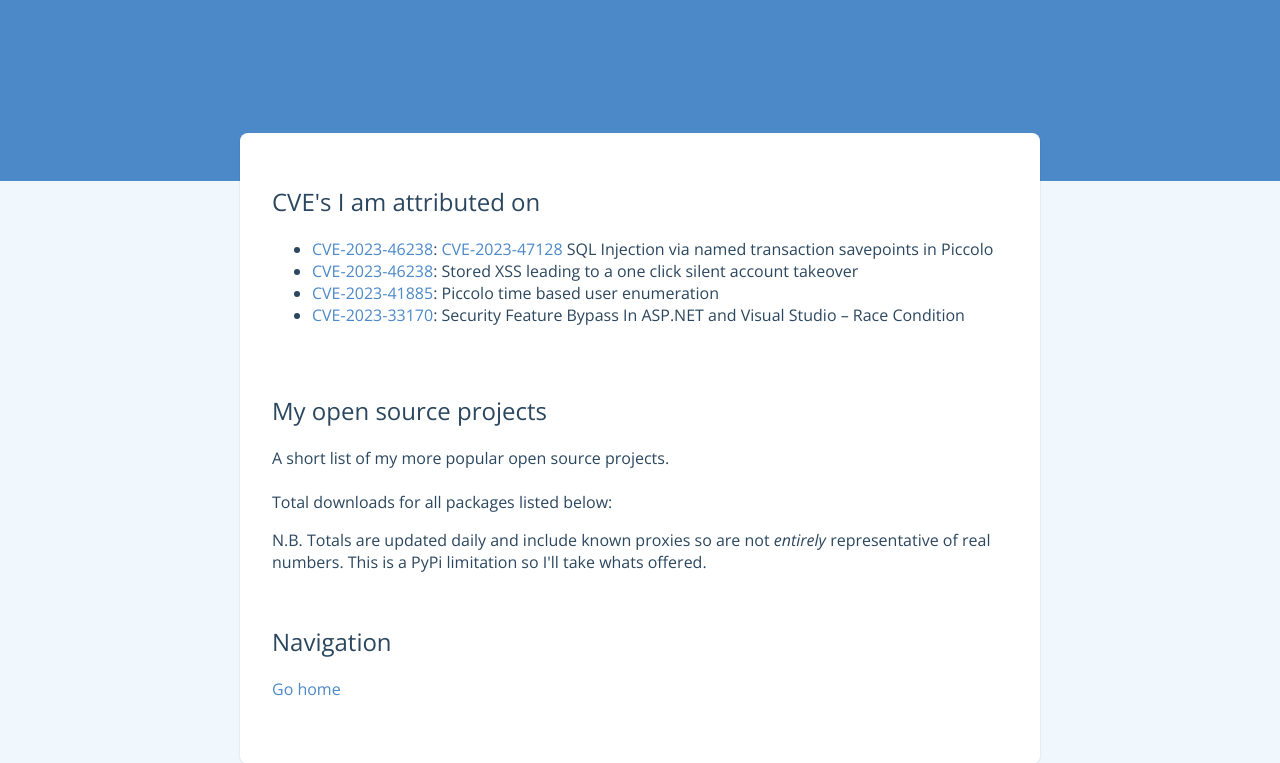
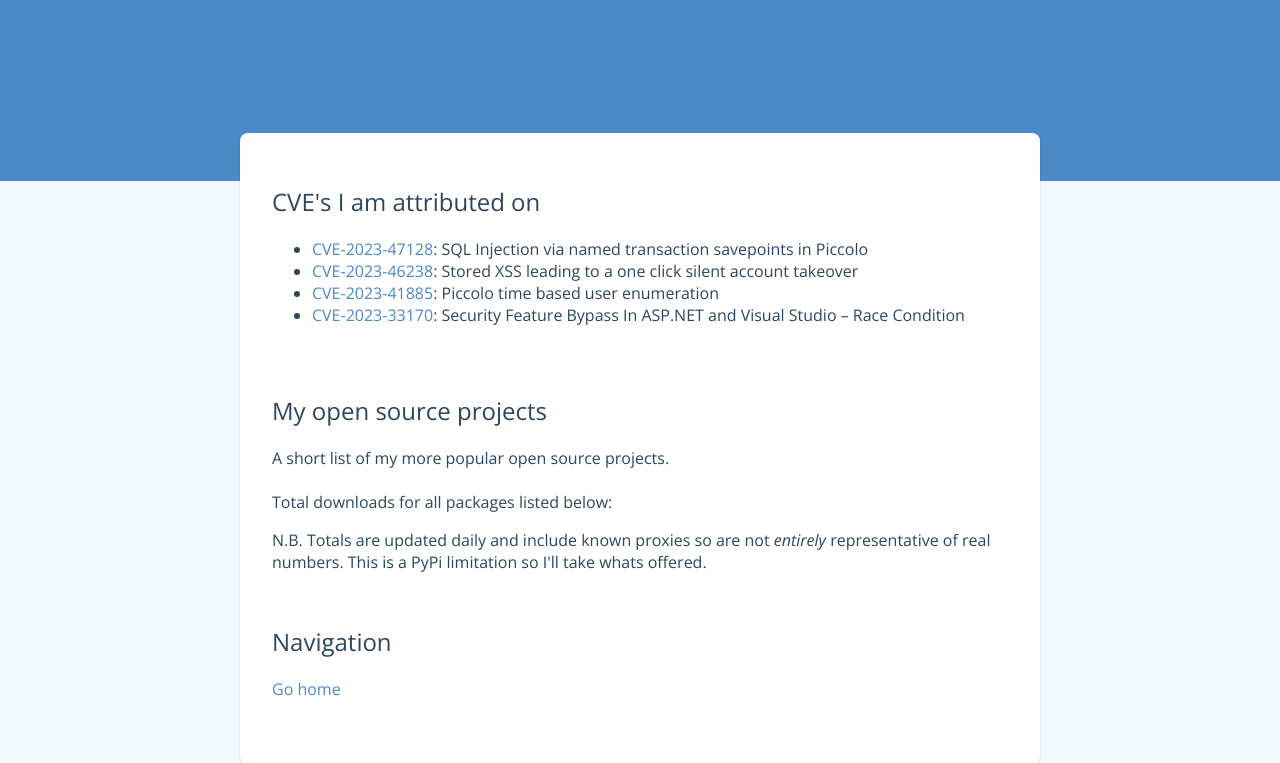
Before and after one commit to Skelmis/data.skelmis.co.nz, a Python web app: template home/templates/achievements.jinja in a window 1280 px wide. Shown: the top 763 px of the page. Run offline with Jinja, Linux system fonts and the light colour scheme; the template is opened without the code that fills it, so the values that code supplies are empty.

Commit message:
fix: layout

```diff
--- a/home/templates/achievements.jinja
+++ b/home/templates/achievements.jinja
@@ -9,12 +9,12 @@
             <h2>CVE's I am attributed on</h2>
             <ul>
                 <li>
-                    <a href="https://zxsecurity.co.nz/research/advisories/zitadel-account-takeover/" target="_blank">CVE-2023-46238</a>:
-                    <a href="https://github.com/piccolo-orm/piccolo/security/advisories/GHSA-xq59-7jf3-rjc6" target="_blank">CVE-2023-47128</a>
+
+                    <a href="https://github.com/piccolo-orm/piccolo/security/advisories/GHSA-xq59-7jf3-rjc6" target="_blank">CVE-2023-47128</a>:
                     SQL Injection via named transaction savepoints in Piccolo
                 </li>
                 <li>
-                    <a href="https://github.com/zitadel/zitadel/security/advisories/GHSA-954h-jrpm-72pm" target="_blank">CVE-2023-46238</a>:
+                    <a href="https://zxsecurity.co.nz/research/advisories/zitadel-account-takeover/" target="_blank">CVE-2023-46238</a>:
                     Stored XSS leading to a one click silent account takeover
                 </li>
                 <li>
```
